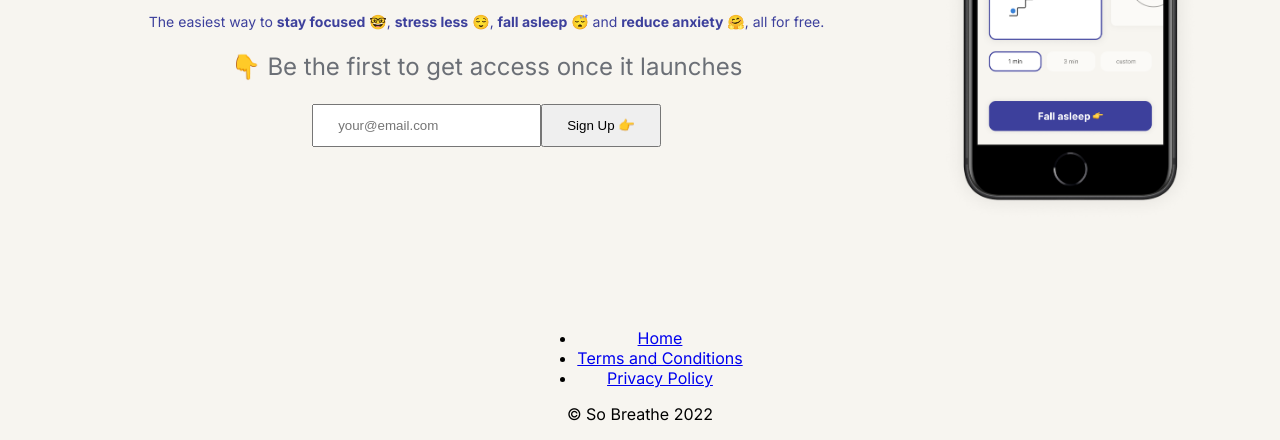
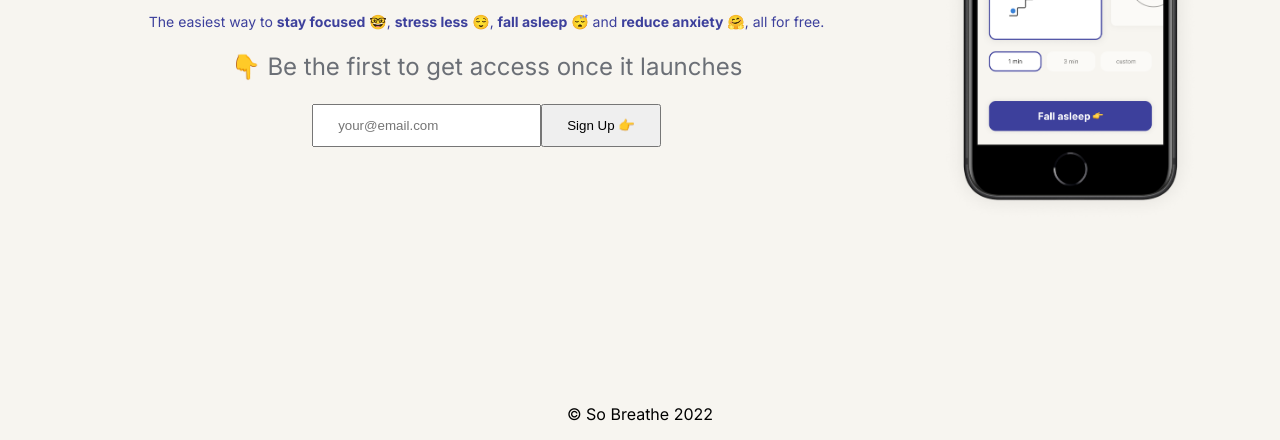
Before and after one commit to sobreathe/sobreathe, a Gatsby site: page / in a window 1280 px wide. Shown: the part 360-800 px from the top of the page. Built offline with nearby package versions, Linux system fonts and the light colour scheme; Gatsby itself is replaced by a stand-in of ours.

Commit message:
Comment out footer links for now

```diff
--- a/src/components/layout.js
+++ b/src/components/layout.js
@@ -22,11 +22,11 @@ const Layout = ({ children }) => {
                 {children}
             </main>
             <footer>
-                <ul className={footerLinks}>
+                {/* <ul className={footerLinks}>
                     <li className={footerLinkItem}><Link to="/" className={footerLinkText}>Home</Link></li>
                     <li className={footerLinkItem}><Link to="/terms-and-conditions" className={footerLinkText}>Terms and Conditions</Link></li>
                     <li className={footerLinkItem}><Link to="/privacy-policy" className={footerLinkText}>Privacy Policy</Link></li>
-                </ul>
+                </ul> */}
                 <p className={footerCopyrightText}>© So Breathe {new Date().getFullYear()}</p>
             </footer>
         </div>
```
